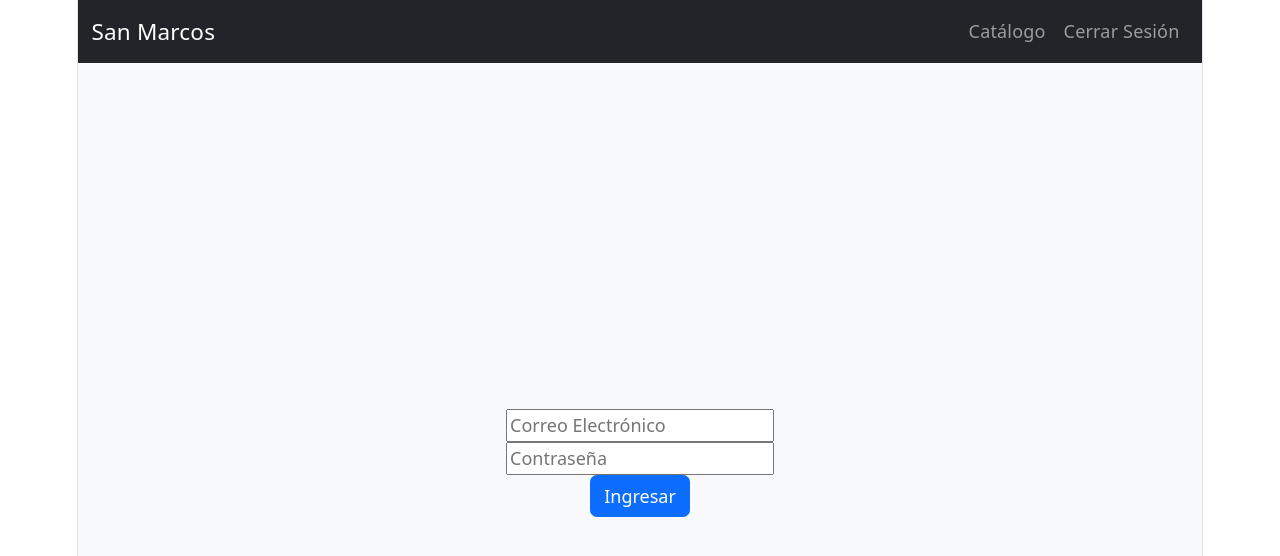
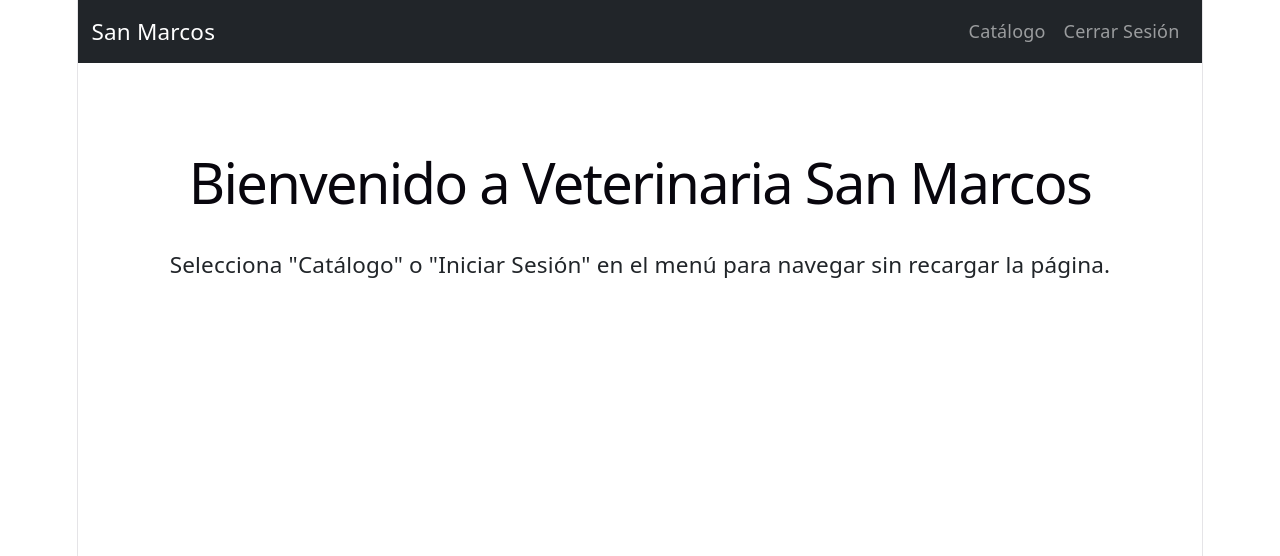
Before and after one commit to DIEGHOT/FaunaCloud, a React (Vite) app: page / in a window 1280 px wide. Before the commit this address led to /login. Shown: the top 556 px of the page. Built offline with nearby package versions, Linux system fonts and the light colour scheme.

Commit message:
conecto las paginas de inicio, catalogo y login con react-router

```diff
--- a/src/App.jsx
+++ b/src/App.jsx
@@ -1,22 +1,27 @@
 import React from 'react';
-import { BrowserRouter, Routes, Route, Navigate } from 'react-router-dom';
+import { BrowserRouter, Routes, Route } from 'react-router-dom';
 
-// Agregamos la extensión .jsx a los archivos locales
+// Importamos el Contexto (¡Vital para que no se rompan los datos de tu catálogo!)
 import { ServiciosProvider } from './context/ServiciosContext.jsx';
+
+// Importamos los componentes y páginas
 import NavbarPrincipal from './components/organisms/NavbarPrincipal.jsx';
+import Inicio from './pages/Inicio.jsx';
+import CatalogoServicios from './pages/CatalogoServicios.jsx';
 import Login from './pages/Login.jsx';
-import CatalogoServicios from './pages/CatalogoServicios.jsx';
 
 export default function App() {
   return (
     <ServiciosProvider>
       <BrowserRouter>
+        {/* El encabezado es global y no cambia al navegar */}
         <NavbarPrincipal />
 
+        {/* El enrutador intercambia las páginas según la URL */}
         <Routes>
-          <Route path="/" element={<Navigate to="/login" />} />
+          <Route path="/" element={<Inicio />} />
+          <Route path="/catalogo" element={<CatalogoServicios />} />
           <Route path="/login" element={<Login />} />
-          <Route path="/catalogo" element={<CatalogoServicios />} />
         </Routes>
       </BrowserRouter>
     </ServiciosProvider>
--- a/src/components/organisms/NavbarPrincipal.jsx
+++ b/src/components/organisms/NavbarPrincipal.jsx
@@ -1,24 +1,27 @@
-import React from 'react';
+import { Navbar, Nav, Container } from 'react-bootstrap';
 import { Link } from 'react-router-dom';
 
-export default function NavbarPrincipal() {
+function NavbarPrincipal() {
   return (
-    <nav className="navbar navbar-expand-lg navbar-dark bg-dark">
-      <div className="container">
-        <Link className="navbar-brand" to="/catalogo">San Marcos</Link>
-        <div className="collapse navbar-collapse">
-          <ul className="navbar-nav ms-auto">
-            <li className="nav-item">
+    <header>
+      <Navbar bg="dark" variant="dark" expand="lg">
+        <Container>
+          {/* Mantenemos tu enlace original a San Marcos */}
+          <Navbar.Brand as={Link} to="/catalogo">San Marcos</Navbar.Brand>
 
-              <Link className="nav-link" to="/catalogo">Catálogo</Link>
-            </li>
-            <li className="nav-item">
+          {/* Este botón hace que el menú funcione en celulares */}
+          <Navbar.Toggle aria-controls="basic-navbar-nav" />
 
-              <Link className="nav-link" to="/login">Cerrar Sesión</Link>
-            </li>
-          </ul>
-        </div>
-      </div>
-    </nav>
+          <Navbar.Collapse id="basic-navbar-nav">
+            <Nav className="ms-auto">
+              <Nav.Link as={Link} to="/catalogo">Catálogo</Nav.Link>
+              <Nav.Link as={Link} to="/login">Cerrar Sesión</Nav.Link>
+            </Nav>
+          </Navbar.Collapse>
+        </Container>
+      </Navbar>
+    </header>
   );
 }
+
+export default NavbarPrincipal;
--- a/src/pages/Inicio.jsx
+++ b/src/pages/Inicio.jsx
@@ -1,19 +1,15 @@
-import { Container, Row, Col, Card } from "react-bootstrap";
-import NavbarPrincipal from "../components/organisms/NavbarPrincipal";
+import { Container, Row, Col } from "react-bootstrap";
 
 function Inicio() {
   return (
-    <>
-      <NavbarPrincipal />
-      <Container>
-        <Row>
-          <Col text="center" className="my-5 text-center">
-            <h1>Bienvenido al Proyecto</h1>
-            <p className="lead">Selecciona "Iniciar Sesión" en el menú para probar el componente responsivo.</p>
-          </Col>
-        </Row>
-      </Container>
-    </>
+    <Container as="main">
+      <Row>
+        <Col className="my-5 text-center">
+          <h1>Bienvenido a Veterinaria San Marcos</h1>
+          <p className="lead">Selecciona "Catálogo" o "Iniciar Sesión" en el menú para navegar sin recargar la página.</p>
+        </Col>
+      </Row>
+    </Container>
   );
 }
 
```
